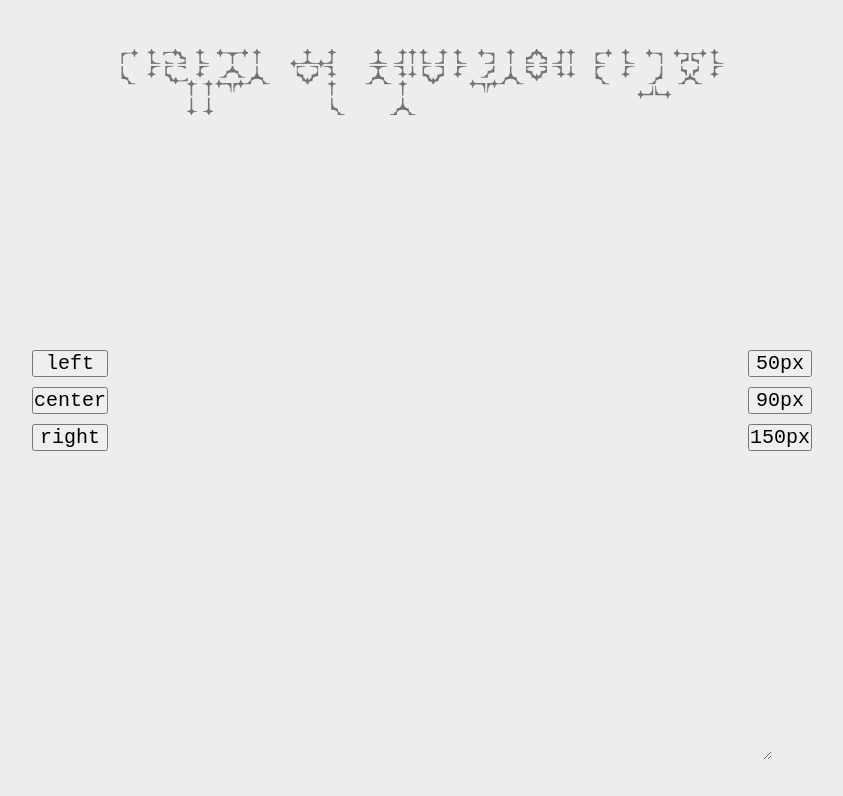
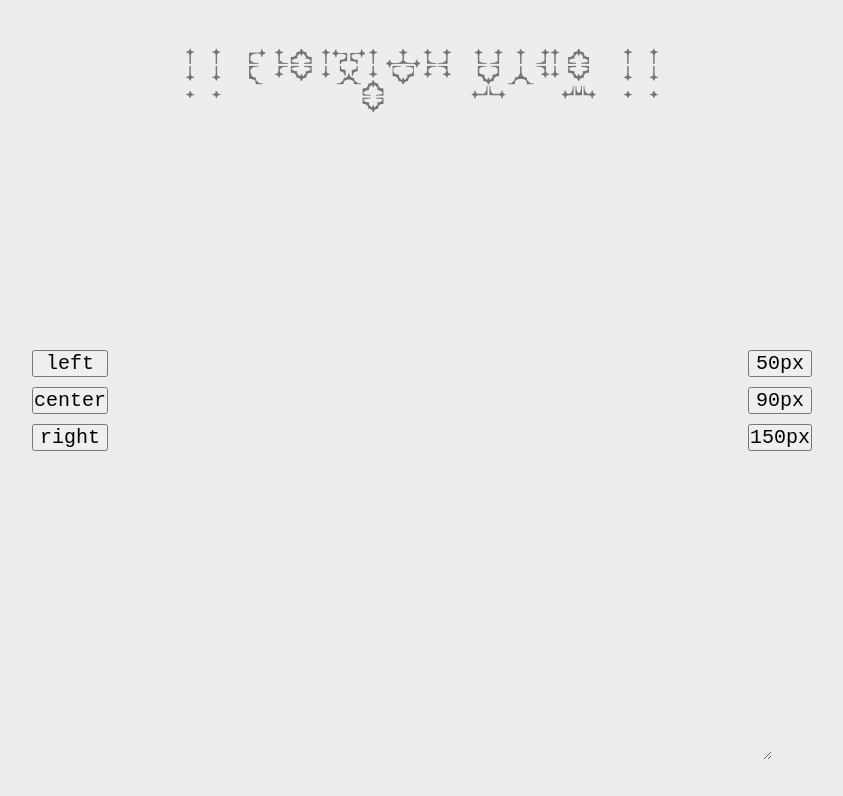
Before and after one commit to solm0/labrouste, a plain HTML site: page index.html in a window 1280 px wide. Shown: the whole page, without its empty margins (218-1061 px from the left). Drawn offline with Linux system fonts and the light colour scheme.

Commit message:
플레이스홀더바꿈

```diff
--- a/index.html
+++ b/index.html
@@ -64,7 +64,7 @@
   </style>
 </head>
 <body>
-  <textarea id="fontInput" oninput="applySmartQuotes()" spellcheck="false" placeholder="다람쥐 헌 쳇바퀴에 타고파" ></textarea>
+  <textarea id="fontInput" oninput="applySmartQuotes()" spellcheck="false" placeholder="!! 타이핑해 보세요 !!" ></textarea>
   <div class="buttonarea">
     <button class="button" onclick="changeFontSize('small')">50px</button>
     <button class="button" onclick="changeFontSize('medium')">90px</button>
```
